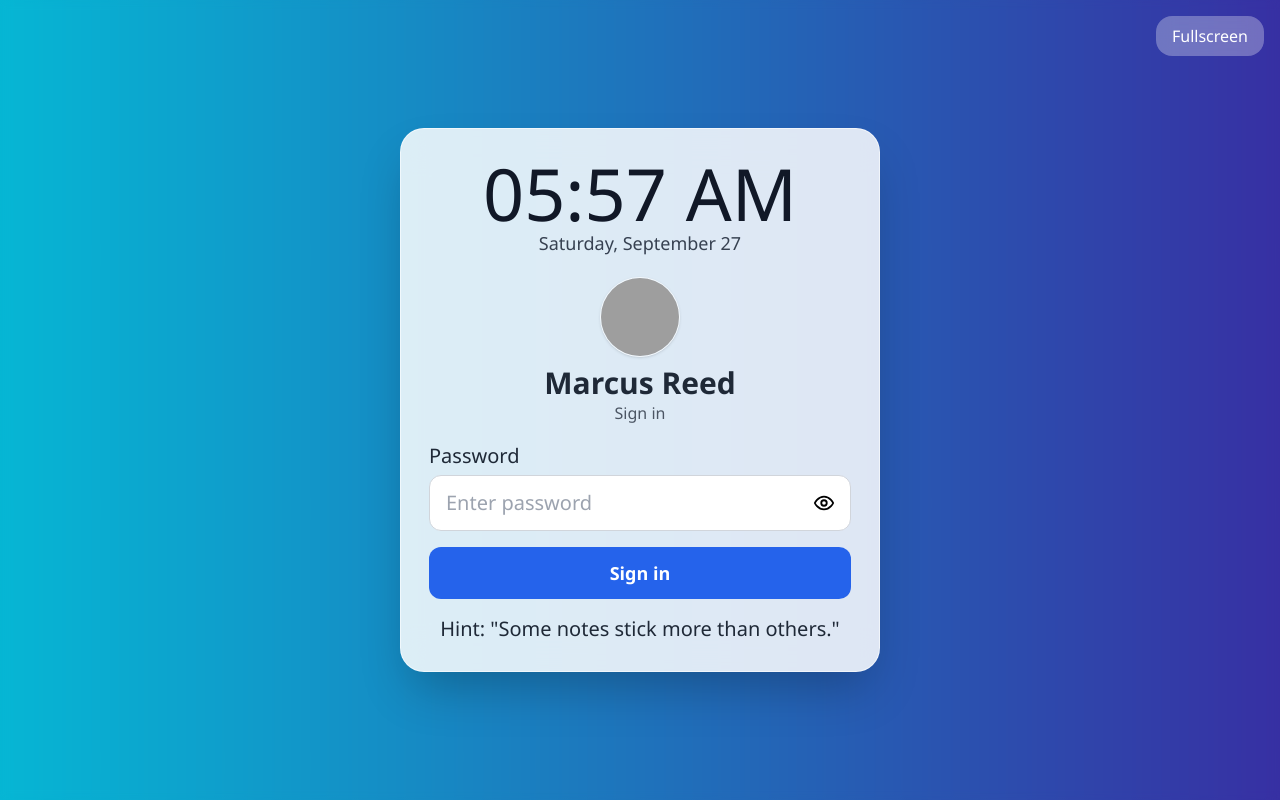
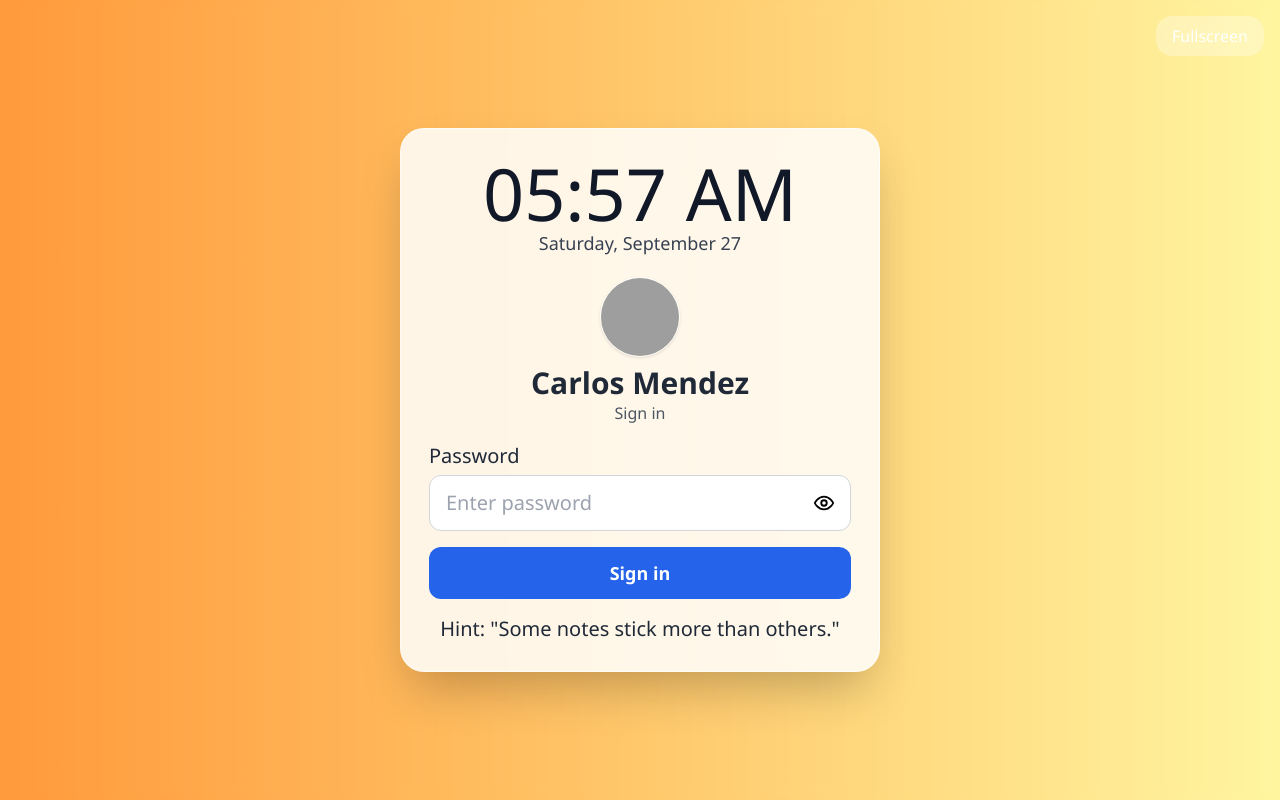
Before and after one commit to MissProtractor1213/CarlosMendezDesktop, a React (Create React App) app: page / in a window 1280 px wide. Built offline with nearby package versions, Linux system fonts and the light colour scheme; grey boxes are pictures that could not be loaded.

Commit message:
Update EscapeRoomDesktop.js

```diff
--- a/src/components/EscapeRoomDesktop.js
+++ b/src/components/EscapeRoomDesktop.js
@@ -29,7 +29,8 @@ import useFullscreen from "../hooks/useFullscreen";
  * public/sim/files/company-policy.pdf
  */
 
-const WALLPAPER = "bg-gradient-to-r from-cyan-500 to-indigo-800";
+const WALLPAPER = "bg-gradient-to-r from-[#ff9a3c] via-[#ffc86b] to-[#fff5a0]";
+
 
 /* Simple Windows logo */
 function WindowsLogo({ className = "w-7 h-7" }) {
@@ -106,18 +107,18 @@ function FileExplorer() {
   const files = useMemo(
     () => [
       {
-        name: "company-policy.pdf",
+        name: "anydeskclient.msi",
         type: "pdf",
         size: "220 KB",
         modified: "Yesterday 4:02 PM",
-        path: `${process.env.PUBLIC_URL}/sim/files/company-policy.html`,
+        path: `${process.env.PUBLIC_URL}/sim/files/anydesk.html`,
       },
       {
-        name: "TEAM-PHOTO.pdf",
+        name: "eventlog.txt",
         type: "html",
         size: "1.2 MB",
         modified: "Today 3:10 PM",
-        path: `${process.env.PUBLIC_URL}/sim/files/wafer-recipe.html`,
+        path: `${process.env.PUBLIC_URL}/sim/files/eventlog.html`,
       },
       {
         name: "bench_backup",
@@ -450,7 +451,7 @@ export default function EscapeRoomDesktop() {
                   e.currentTarget.style.display = "none";
                 }}
               />
-              <div className="text-3xl font-bold text-gray-800 mt-2">Marcus Reed</div>
+              <div className="text-3xl font-bold text-gray-800 mt-2">Carlos Mendez</div>
               <div className="text-base text-gray-600">Sign in</div>
             </div>
 
```
